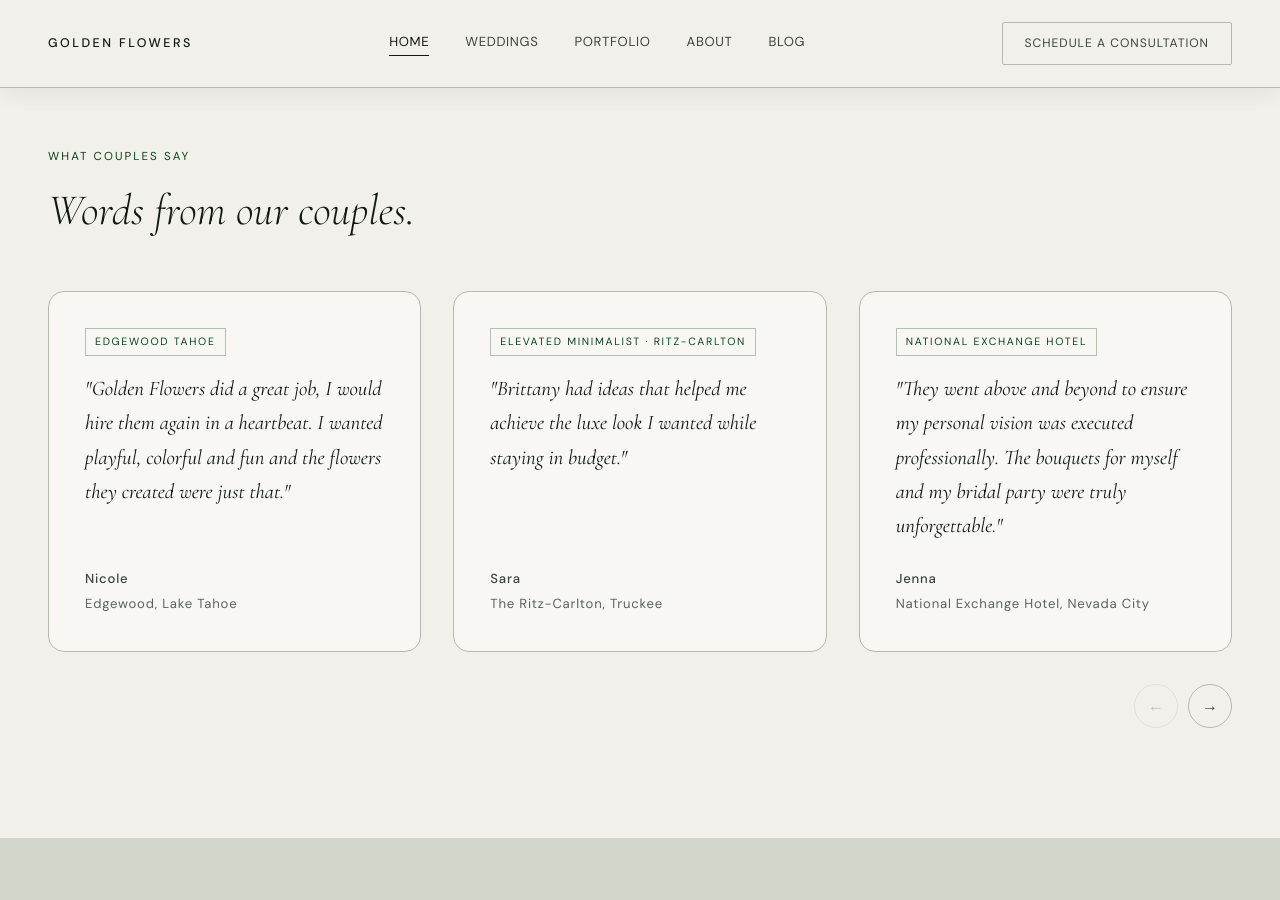
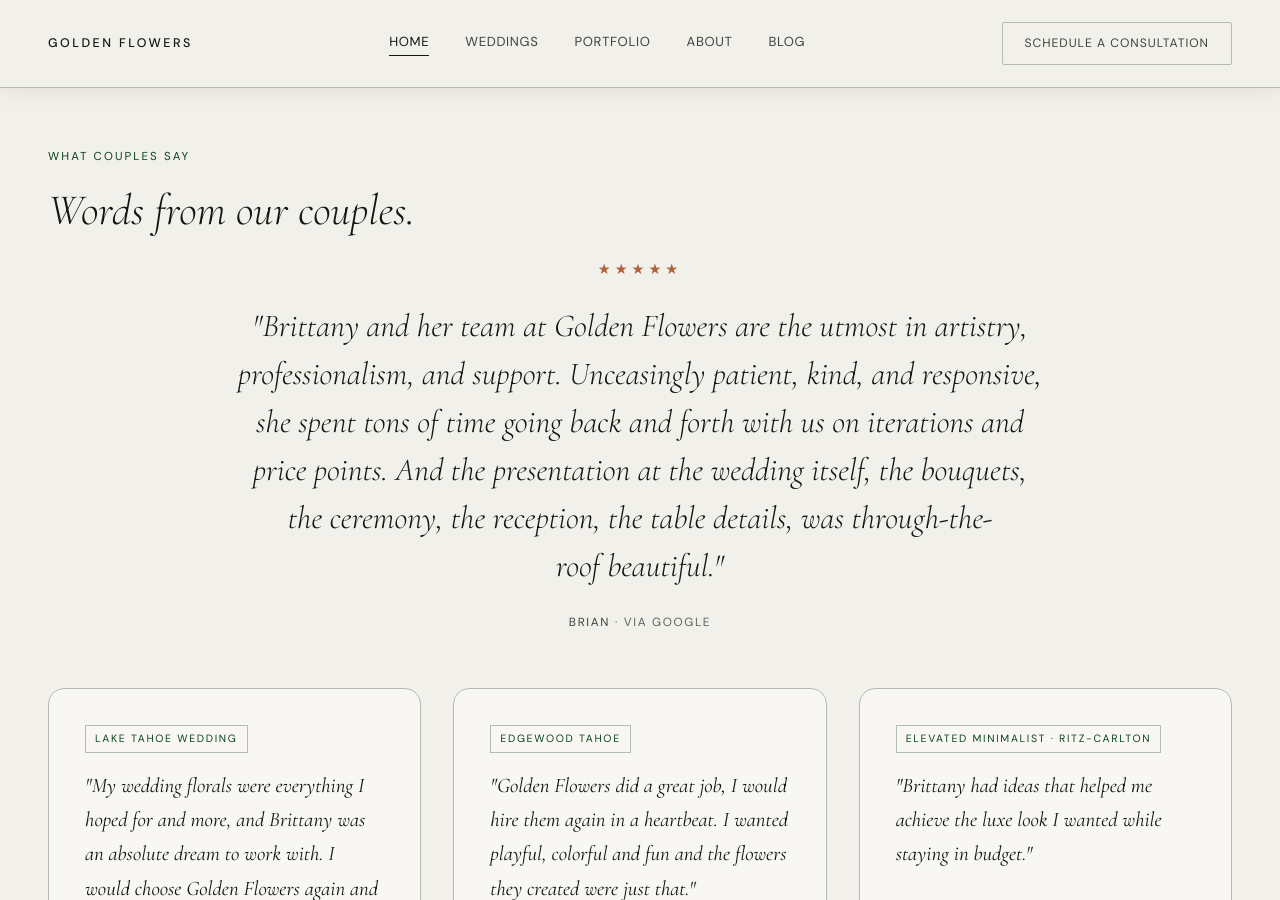
Before and after one commit to jshplhm/goldenflowers, a Jekyll site: the page built from index.md, in a window 1280 px wide and 900 px high, scrolled down 5586 px. Built offline with Jekyll 4.4.1, drawn with Linux system fonts in a browser that asks for light colours; some of the changed text lies outside the part shown.

Commit message:
Add featured Google testimonial; refine team copy
- Feature Brian's long-form Google review as a narrative pull-quote above the
  testimonial carousel; add Brooke's review as a card.
- Team line: 'a team of seasoned florists' (less cheesy, per feedback).
- No em dashes.

Co-Authored-By: Claude Opus 4.8 <noreply@anthropic.com>

```diff
--- a/_includes/testimonials.html
+++ b/_includes/testimonials.html
@@ -1,5 +1,16 @@
+<figure class="testi-featured">
+  <div class="testi-featured-stars" aria-hidden="true">★★★★★</div>
+  <blockquote>"Brittany and her team at Golden Flowers are the utmost in artistry, professionalism, and support. Unceasingly patient, kind, and responsive, she spent tons of time going back and forth with us on iterations and price points. And the presentation at the wedding itself, the bouquets, the ceremony, the reception, the table details, was through-the-roof beautiful."</blockquote>
+  <figcaption><cite>Brian</cite> · via Google</figcaption>
+</figure>
+
 <div class="testi-carousel" data-testi aria-roledescription="carousel" aria-label="Couple testimonials">
   <div class="testi-track" tabindex="0" role="group" aria-label="Testimonials, scrollable">
+  <div class="testi-card">
+    <span class="testi-tag">Lake Tahoe Wedding</span>
+    <p class="testi-quote">"My wedding florals were everything I hoped for and more, and Brittany was an absolute dream to work with. I would choose Golden Flowers again and again over other competitors any day."</p>
+    <div class="testi-by"><strong>Brooke</strong>via Google</div>
+  </div>
   <div class="testi-card">
     <span class="testi-tag">Edgewood Tahoe</span>
     <p class="testi-quote">"Golden Flowers did a great job, I would hire them again in a heartbeat. I wanted playful, colorful and fun and the flowers they created were just that."</p>
--- a/assets/css/style.css
+++ b/assets/css/style.css
@@ -1436,6 +1436,21 @@ input[type="date"] { text-align: left; }
 /* Uniform control height so the empty date box matches name/email/selects */
 input, select { min-height: 50px; }
 
+/* — Featured testimonial (a longer narrative quote above the carousel) — */
+.testi-featured { max-width: 820px; margin: 0 auto 44px; text-align: center; }
+.testi-featured-stars { color: var(--acc2); letter-spacing: 4px; font-size: .9rem; margin-bottom: 20px; }
+.testi-featured blockquote {
+  font-family: var(--f-d); font-style: italic; font-weight: 300;
+  font-size: clamp(1.45rem, 2.6vw, 2rem); line-height: 1.5; color: var(--fg);
+  margin: 0 0 22px; text-wrap: pretty;
+}
+.testi-featured figcaption {
+  font-family: var(--f-b); font-size: .74rem; letter-spacing: .14em;
+  text-transform: uppercase; color: var(--fgm);
+}
+.testi-featured cite { font-style: normal; color: var(--fg2); }
+@media (max-width: 640px) { .testi-featured { margin-bottom: 32px; } }
+
 /* — Meet Brittany video (renders only when founder_video is set) — */
 .video-frame {
   position: relative; aspect-ratio: 16 / 9; width: 100%;
```
Also changed, not shown: weddings/index.md (+1 -1 lines).
